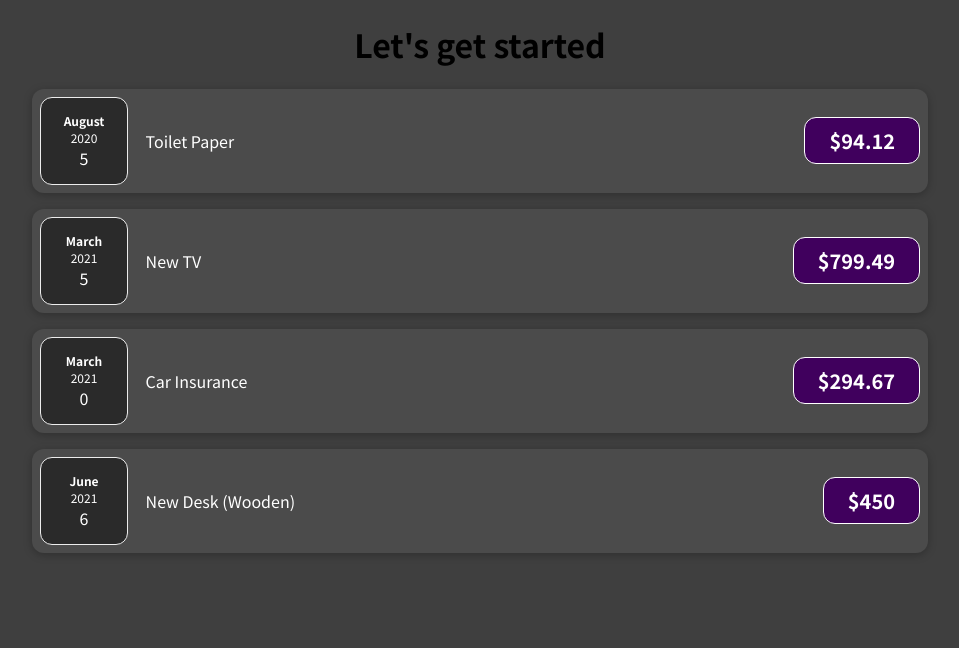
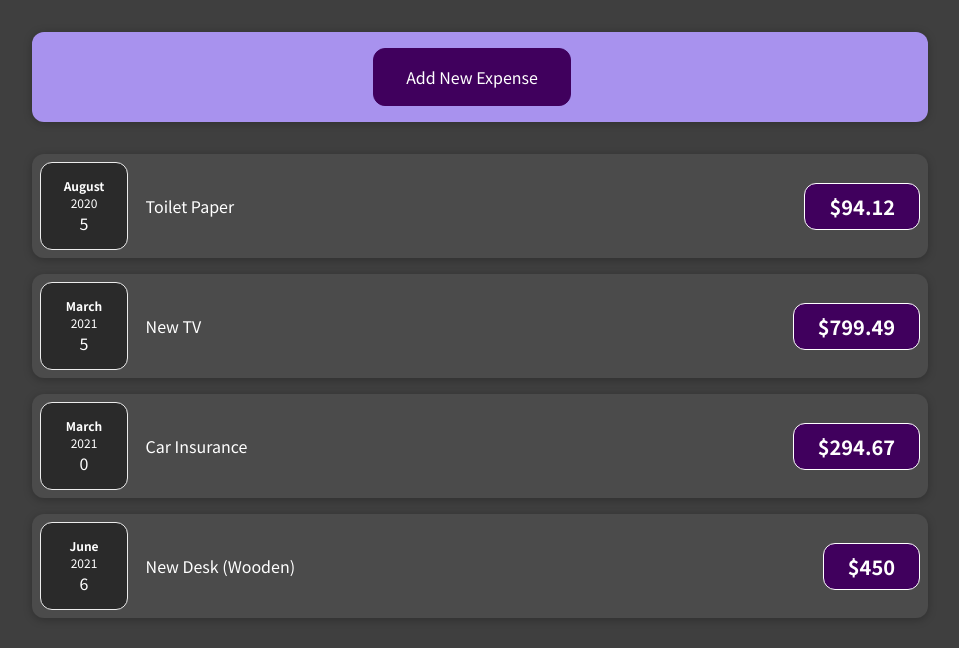
Before and after one commit to naveedHashmi/expense-tracker-react, a React (Create React App) app: page / in a window 1280 px wide. Shown: the top 648 px of the page, without its empty margins (160-1119 px from the left). Built offline with nearby package versions, Linux system fonts and the light colour scheme.

Commit message:
Add form for new expense

```diff
--- a/src/App.js
+++ b/src/App.js
@@ -1,4 +1,5 @@
 import ExpenseItem from './components/ExpenseItem/ExpenseItem';
+import NewExpense from './components/NewExpense/NewExpense';
 import expences from './data/expenses'
 
 import './App.css';
@@ -6,7 +7,7 @@
 function App() {
   return (
     <div className="App">
-      <h1>Let's get started</h1>
+      <NewExpense />
       { expences.map(expenseItem => <ExpenseItem item={expenseItem}/>) }
     </div>
   );
--- /dev/null
+++ b/src/components/ExpenseCard/ExpenseCard.css
@@ -0,0 +1,4 @@
+.card {
+  border-radius: 12px;
+  box-shadow: 0 1px 8px rgba(0, 0, 0, 0.25);
+}
--- /dev/null
+++ b/src/components/ExpenseCard/ExpenseCard.js
@@ -0,0 +1,9 @@
+import React from "react";
+
+const ExpenseCard = (props) => {
+  const classes = props.className
+
+  return <div className={classes}>{props.children}</div>;
+}
+
+export default ExpenseCard;
--- a/src/components/ExpenseItem/ExpenseItem.js
+++ b/src/components/ExpenseItem/ExpenseItem.js
@@ -1,10 +1,11 @@
 import ExpenseDate from '../ExpenseDate/ExpenseDate'
+import ExpenseCard from '../ExpenseCard/ExpenseCard'
 import './ExpenseItem.css'
 
 function ExpenseItem(props) {
   const data = props.item
   return (
-    <div className="expense-item">
+    <ExpenseCard className="expense-item">
       <ExpenseDate date={data.date} />
       <div className="expense-item__description">
         {data.title}
@@ -12,7 +13,7 @@
       <div className="expense-item__price">
         ${data.amount}
       </div>
-    </div>
+    </ExpenseCard>
   )
 }
 
--- /dev/null
+++ b/src/components/NewExpense/ExpenseForm.css
@@ -0,0 +1,26 @@
+.new-expense__controls {
+  display: flex;
+  flex-wrap: wrap;
+  gap: 1rem;
+  margin-bottom: 1rem;
+  text-align: left;
+}
+
+.new-expense__control label {
+  font-weight: bold;
+  margin-bottom: 0.5rem;
+  display: block;
+}
+
+.new-expense__control input {
+  font: inherit;
+  padding: 0.5rem;
+  border-radius: 6px;
+  border: 1px solid #ccc;
+  width: 20rem;
+  max-width: 100%;
+}
+
+.new-expense__actions {
+  text-align: right;
+}
--- /dev/null
+++ b/src/components/NewExpense/ExpenseForm.js
@@ -0,0 +1,28 @@
+import React from "react";
+import './ExpenseForm.css'
+
+const ExpenseForm = () => {
+  return (
+    <form>
+      <div className="new-expense__controls">
+        <div className="new-expense__control">
+          <label>Expense Title</label>
+          <input type='text' />
+        </div>
+        <div className="new-expense__control">
+          <label>Expense Amount</label>
+          <input type='number' />
+        </div>
+        <div className="new-expense__control">
+          <label>Expense Date</label>
+          <input type='date' />
+        </div>
+        <div className="new-expense__actions">
+          <button type='submit'>Add Expense</button>
+        </div>
+      </div>
+    </form>
+  )
+};
+
+export default ExpenseForm;
--- /dev/null
+++ b/src/components/NewExpense/NewExpense.css
@@ -0,0 +1,38 @@
+.new-expense {
+  background-color: #a892ee;
+  padding: 1rem;
+  margin: 2rem auto;
+  width: 90rem;
+  max-width: 100%;
+  border-radius: 12px;
+  text-align: center;
+  box-shadow: 0 1px 8px rgba(0, 0, 0, 0.25);
+}
+
+.new-expense button {
+  font: inherit;
+  cursor: pointer;
+  padding: 1rem 2rem;
+  border: 1px solid #40005d;
+  background-color: #40005d;
+  color: white;
+  border-radius: 12px;
+  margin-right: 1rem;
+}
+
+.new-expense button:hover,
+.new-expense button:active {
+  background-color: #510674;
+  border-color: #510674;
+}
+
+.new-expense button.alternative {
+  color: #220131;
+  border-color: transparent;
+  background-color: transparent;
+}
+
+.new-expense button.alternative:hover,
+.new-expense button.alternative:active {
+  background-color: #ddb3f8;
+}
--- /dev/null
+++ b/src/components/NewExpense/NewExpense.js
@@ -0,0 +1,23 @@
+import React, {useState} from "react";
+import ExpenseForm from "./ExpenseForm";
+import './NewExpense.css'
+
+const NewExpense = () => {
+  const [addExpenseButtonClicked, setAddExpenseButtonClicked] = useState(false);
+
+  const addNewExpnseHandler = () => {
+    setAddExpenseButtonClicked(!addExpenseButtonClicked)
+  }
+
+  let newExpenseContent = <button onClick={addNewExpnseHandler}>Add New Expense</button>
+
+  if (addExpenseButtonClicked) {
+    newExpenseContent = <ExpenseForm />
+  }
+
+  return <div className="new-expense">
+    {newExpenseContent}
+  </div>
+};
+
+export default NewExpense;
```
